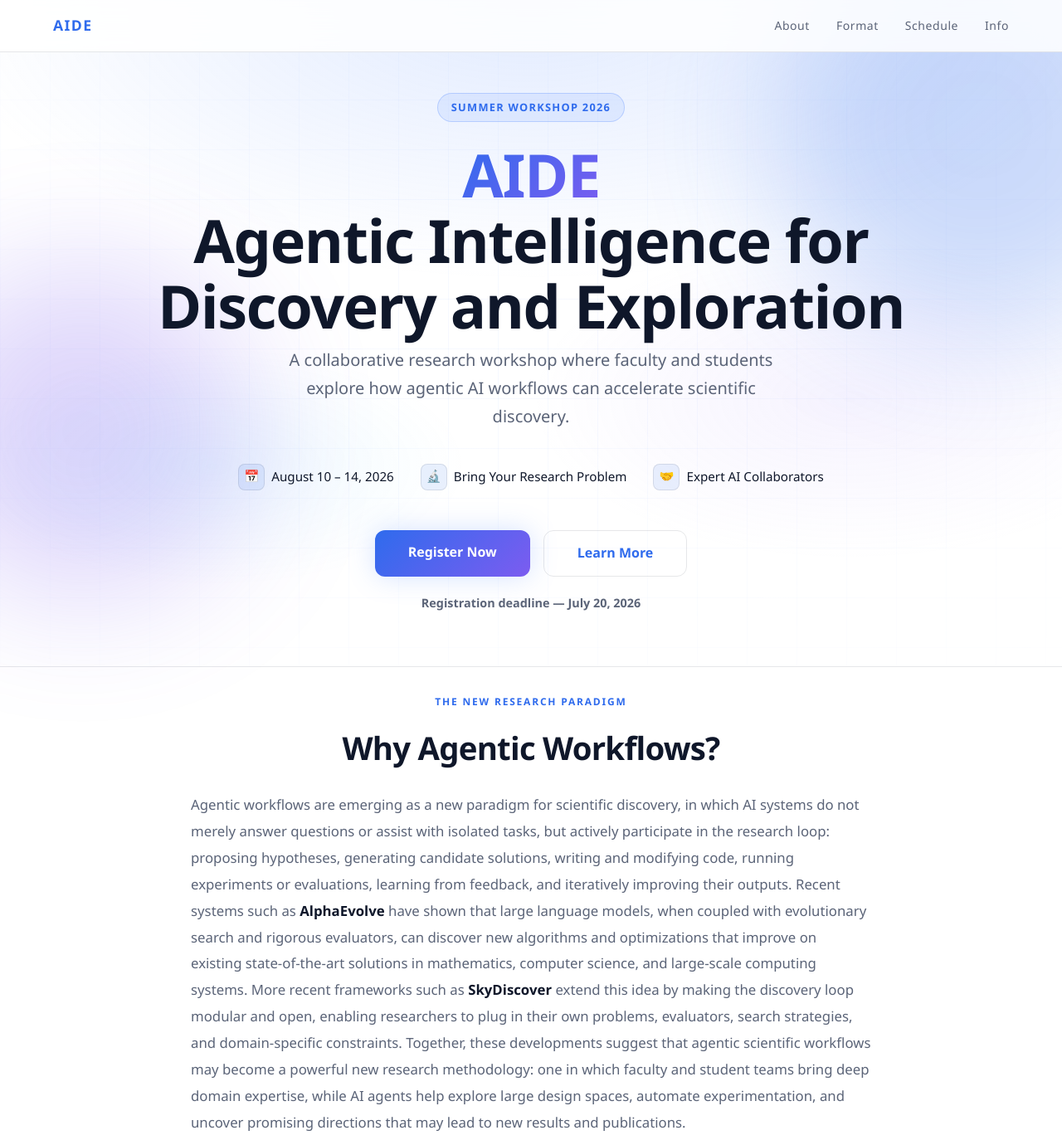
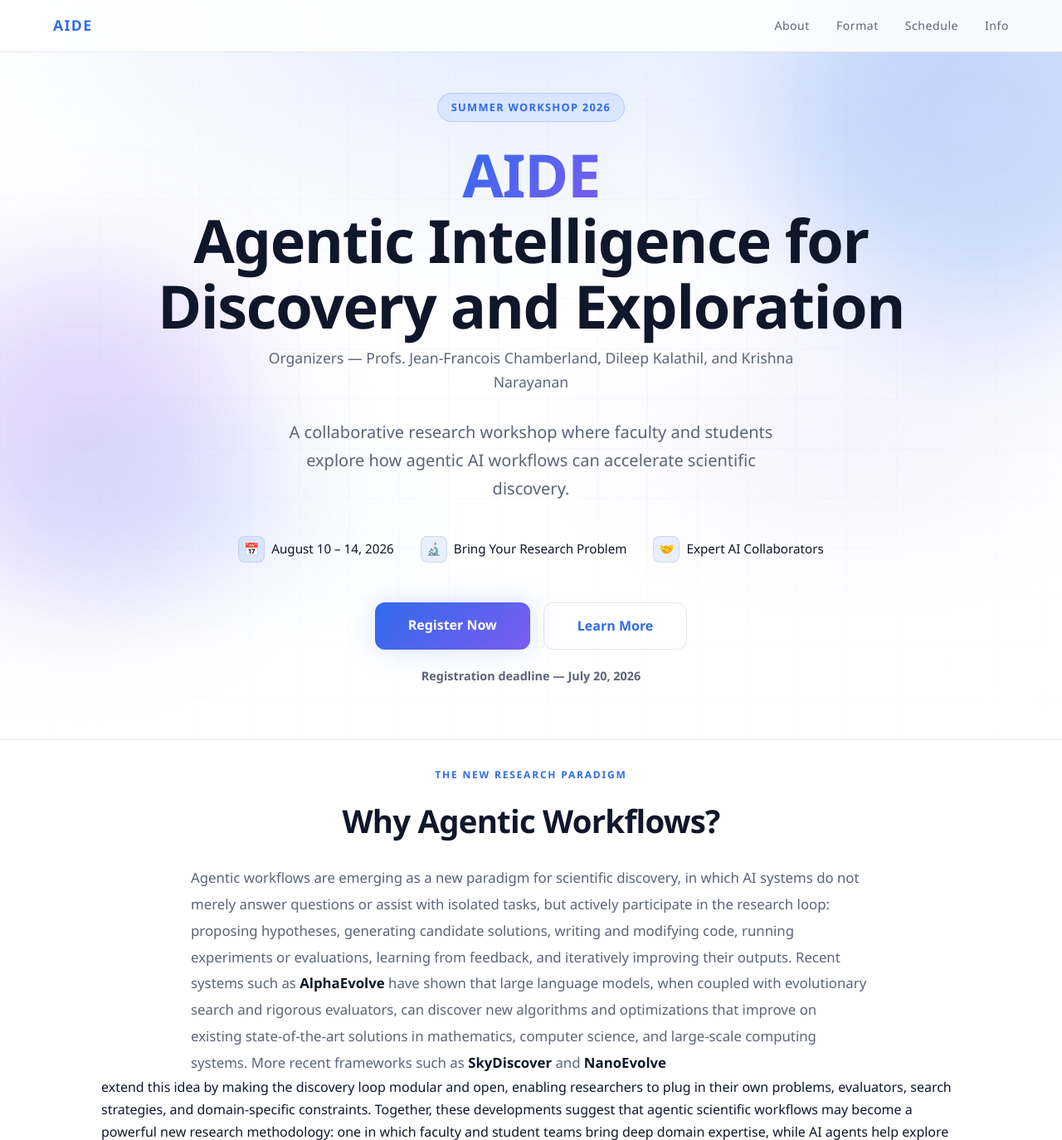
Before and after one commit to Aa-Rho-Hi/AIDE-workshop, a plain HTML site: page index.html in a window 1280 px wide. Shown: the top 1374 px of the page at 83% size. Drawn offline with Linux system fonts and the light colour scheme.

Commit message:
Add organizers line below hero title

```diff
--- a/index.html
+++ b/index.html
@@ -537,6 +537,9 @@
         <span class="acronym">AIDE</span><br />
         Agentic Intelligence for<br />Discovery and Exploration
       </h1>
+      <p class="hero-organizers" style="font-size: clamp(0.95rem, 1.6vw, 1.1rem); color: var(--muted); margin: 0 auto 1.75rem; max-width: 700px;">
+        Organizers — Profs. Jean-Francois Chamberland, Dileep Kalathil, and Krishna Narayanan
+      </p>
       <p class="hero-subtitle">
         A collaborative research workshop where faculty and students explore how agentic AI workflows can accelerate scientific discovery.
       </p>
@@ -569,7 +572,7 @@
     <div class="section-label">The New Research Paradigm</div>
     <div class="section-title">Why Agentic Workflows?</div>
     <p class="intro-text">
-      Agentic workflows are emerging as a new paradigm for scientific discovery, in which AI systems do not merely answer questions or assist with isolated tasks, but actively participate in the research loop: proposing hypotheses, generating candidate solutions, writing and modifying code, running experiments or evaluations, learning from feedback, and iteratively improving their outputs. Recent systems such as <strong>AlphaEvolve</strong> have shown that large language models, when coupled with evolutionary search and rigorous evaluators, can discover new algorithms and optimizations that improve on existing state-of-the-art solutions in mathematics, computer science, and large-scale computing systems. More recent frameworks such as <strong>SkyDiscover</strong> extend this idea by making the discovery loop modular and open, enabling researchers to plug in their own problems, evaluators, search strategies, and domain-specific constraints. Together, these developments suggest that agentic scientific workflows may become a powerful new research methodology: one in which faculty and student teams bring deep domain expertise, while AI agents help explore large design spaces, automate experimentation, and uncover promising directions that may lead to new results and publications.
+      Agentic workflows are emerging as a new paradigm for scientific discovery, in which AI systems do not merely answer questions or assist with isolated tasks, but actively participate in the research loop: proposing hypotheses, generating candidate solutions, writing and modifying code, running experiments or evaluations, learning from feedback, and iteratively improving their outputs. Recent systems such as <strong>AlphaEvolve</strong> have shown that large language models, when coupled with evolutionary search and rigorous evaluators, can discover new algorithms and optimizations that improve on existing state-of-the-art solutions in mathematics, computer science, and large-scale computing systems. More recent frameworks such as <strong>SkyDiscover</strong> and <strong> NanoEvolve</strong></p>extend this idea by making the discovery loop modular and open, enabling researchers to plug in their own problems, evaluators, search strategies, and domain-specific constraints. Together, these developments suggest that agentic scientific workflows may become a powerful new research methodology: one in which faculty and student teams bring deep domain expertise, while AI agents help explore large design spaces, automate experimentation, and uncover promising directions that may lead to new results and publications.
     </p>
     <div class="tags">
       <span class="tag">AlphaEvolve</span>
```
